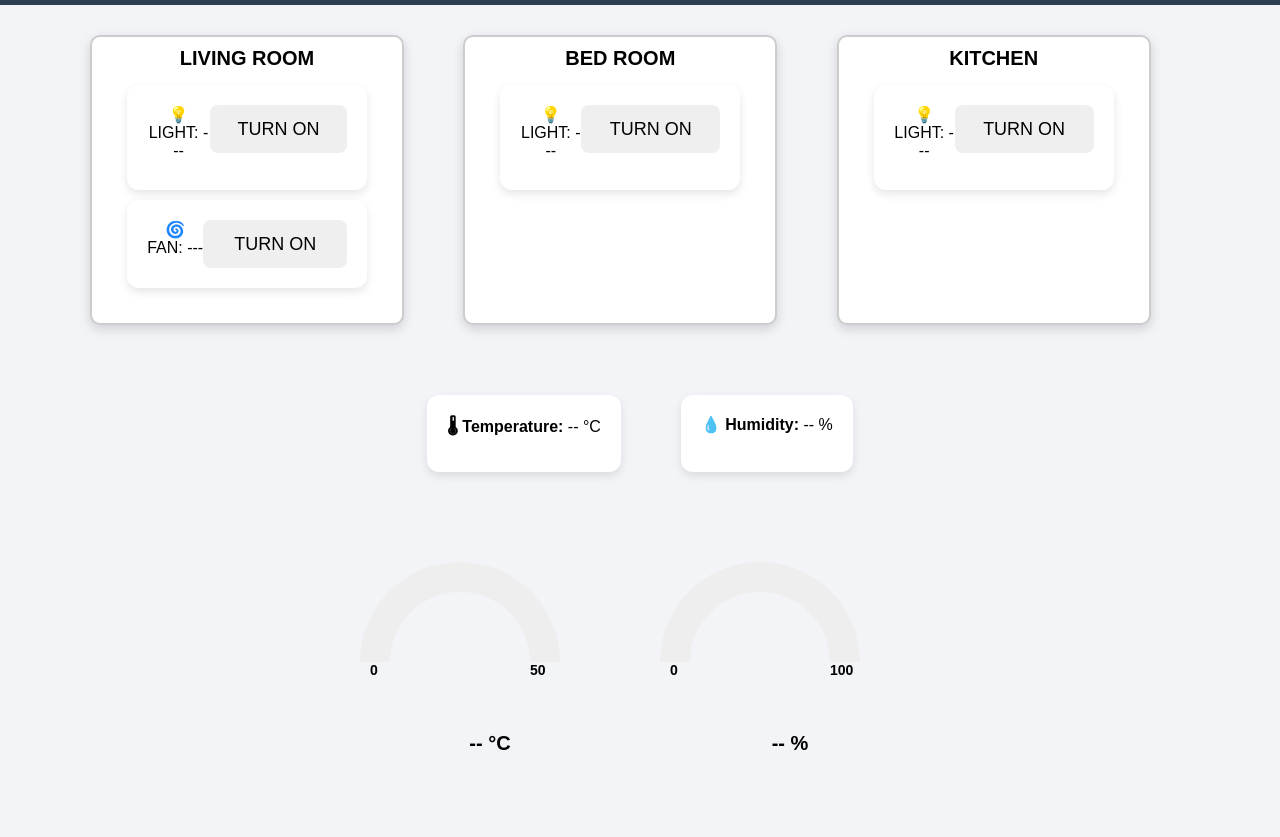
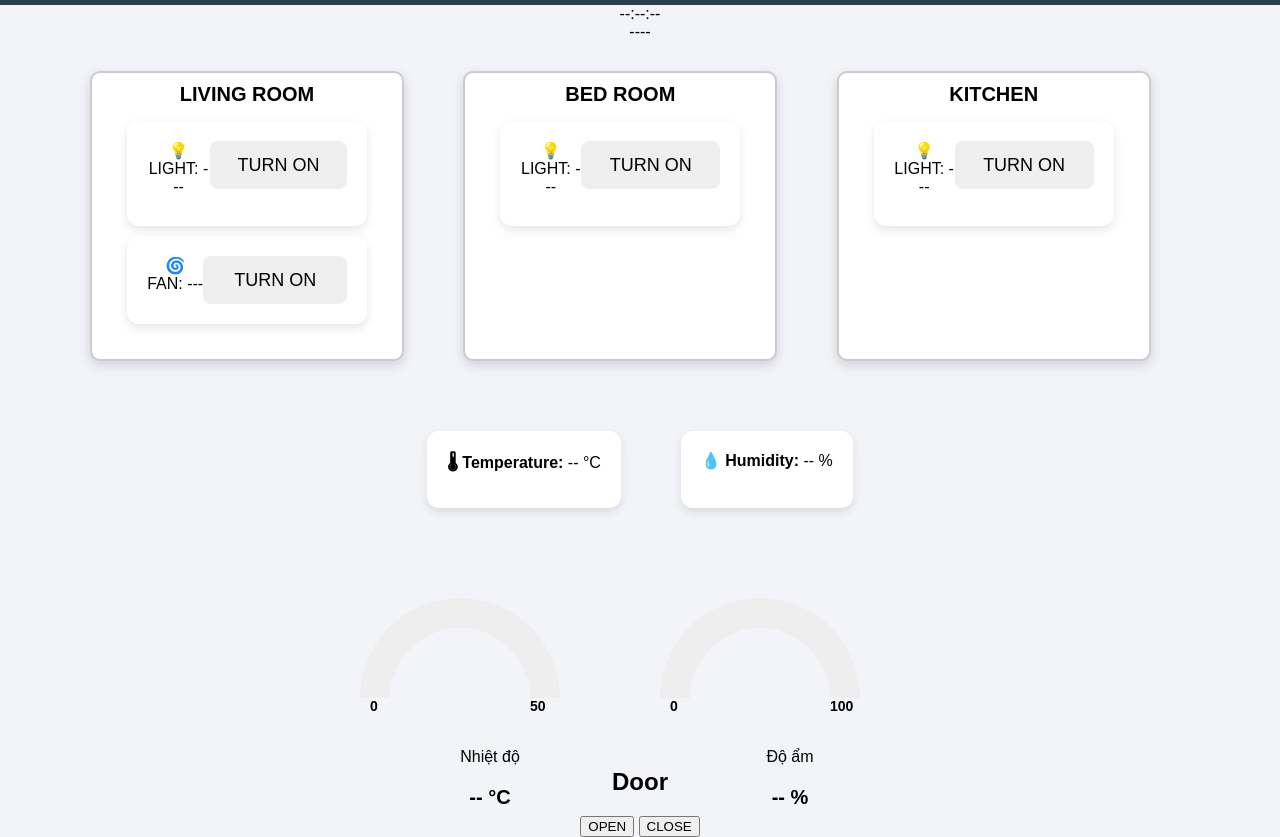
Before and after one commit to ledinhthaosm-eng/Mini-Smart-Home, a plain HTML site: page index.html in a window 1280 px wide. Shown: the part 63-900 px from the top of the page. Before the commit the page ends 818 px from the top, so only its background shows below. Drawn offline with nearby package versions, Linux system fonts and the light colour scheme.

Commit message:
Update index.html

```diff
--- a/index.html
+++ b/index.html
@@ -11,7 +11,12 @@
  </head>
   <body>
   <div class="header">
-    🏠 DASHBOARD SMART HOME ESP32 - WEBSOCKET + MQTT
+    🏠 DASHBOARD SMART HOME ESP32 - WEBSOCKET - MQTT
+  </div>
+
+  <div class="clock-box">
+    <div class="clock" id="clock">--:--:--</div>
+    <div class="date" id="date">----</div>
   </div>
 
 <div class="dashboard">
@@ -84,6 +89,7 @@
     <canvas id="tempGauge"></canvas>
     <div class="gauge-min">0</div>
     <div class="gauge-max">50</div>
+    <div class="gauge-label">Nhiệt độ</div>
 
     <p id="tempValue">-- °C</p>
   </div>
@@ -92,12 +98,23 @@
     <canvas id="humiGauge"></canvas>
     <div class="gauge-min">0</div>
     <div class="gauge-max">100</div>
+    <div class="gauge-label">Độ ẩm</div>
 
     <p id="humiValue">-- %</p>
   </div>
 
 </div>
 
+<div class="door-container">
+  <h2>Door</h2>
+
+  <div class="doorFrame">
+    <div class="door" id="door"></div>
+  </div>
+
+  <button class="open" onclick="openDoor()">OPEN</button>
+  <button class="close" onclick="closeDoor()">CLOSE</button>
+</div>
 
 <script src="mqtt.min.js"></script>
 <script src="script.js"></script>
```
